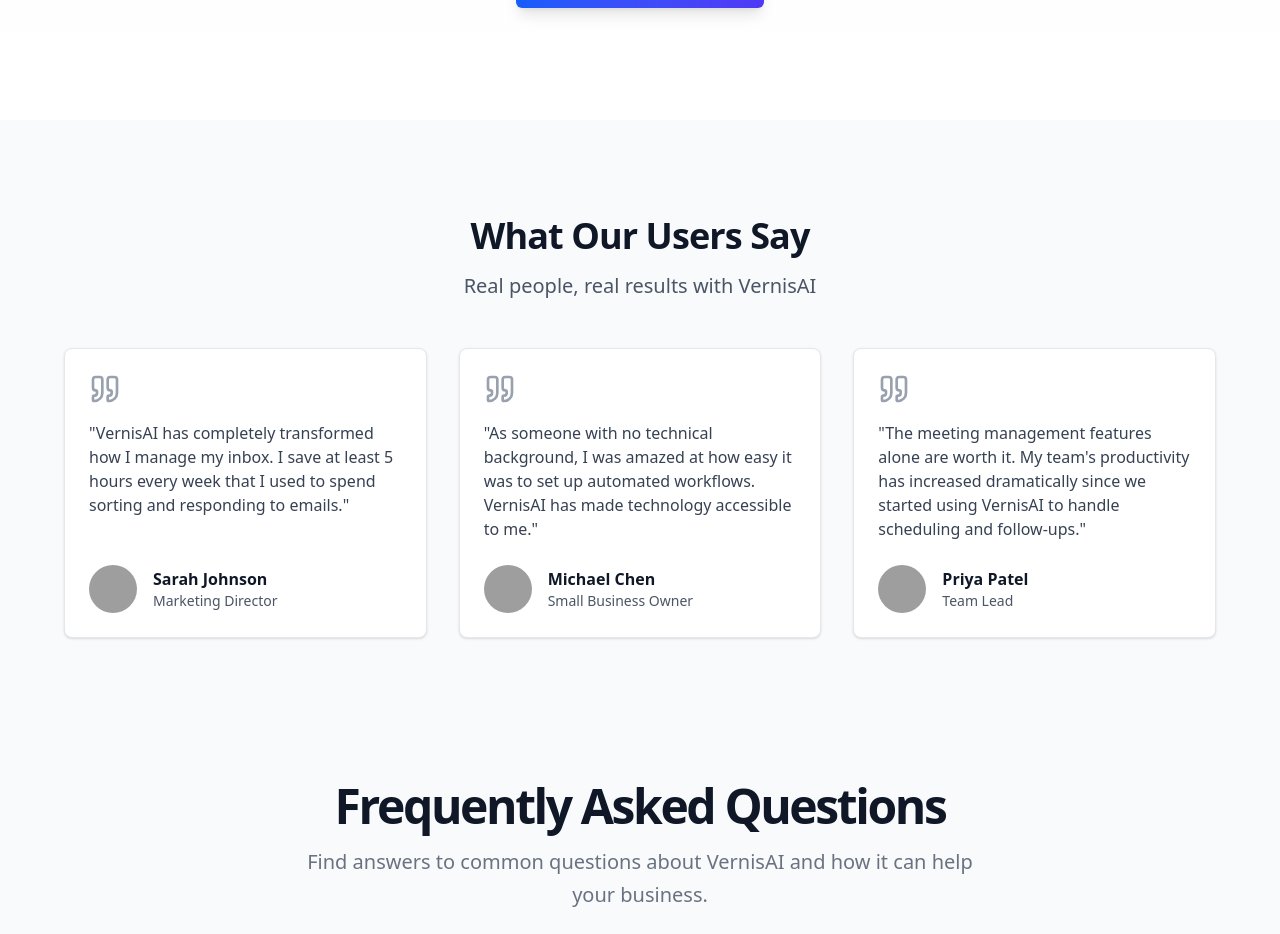
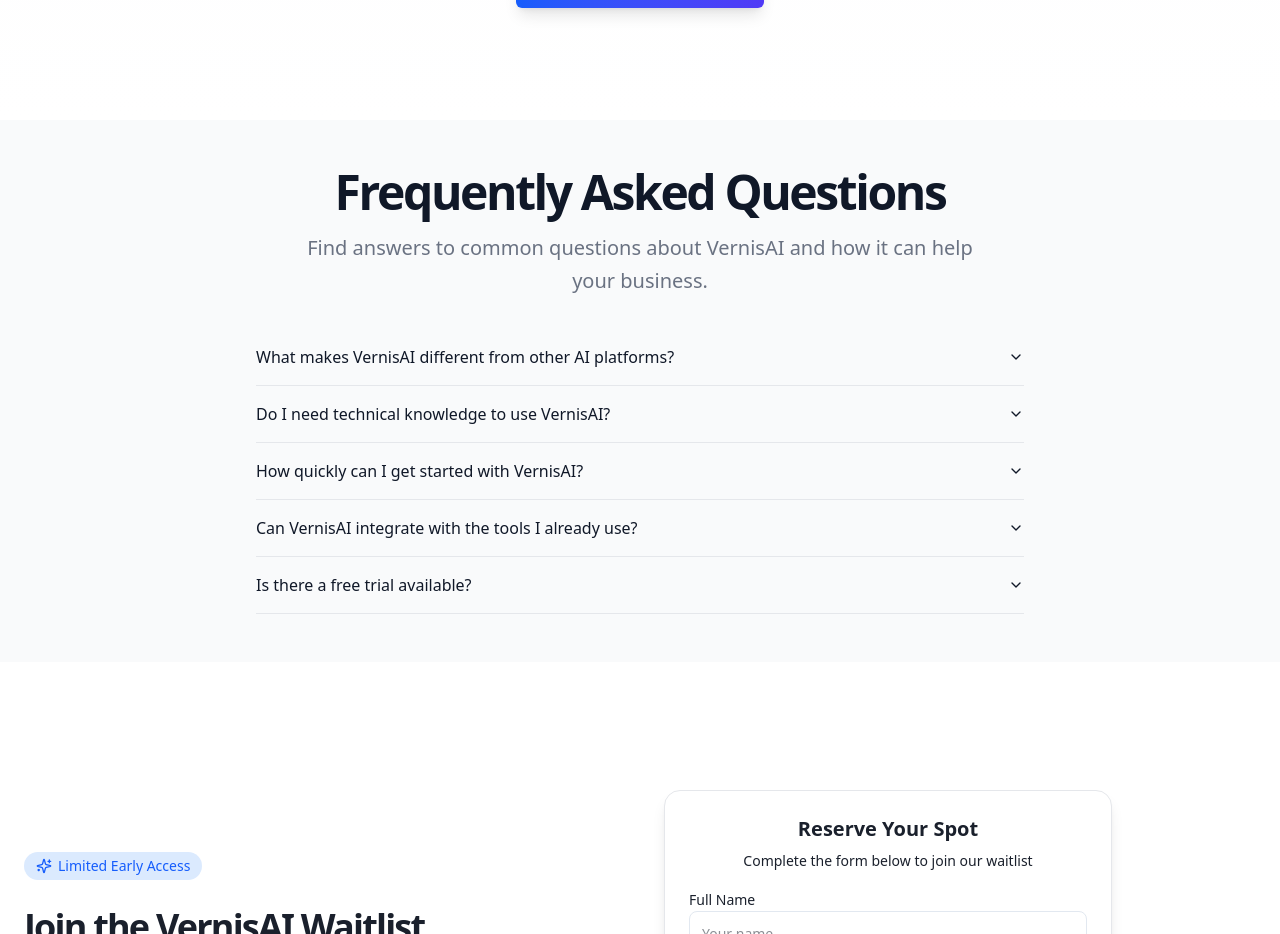
Before and after one commit to Monsoft-Solutions/vernisai-website, a React (Vite) app in the folder apps/website/: page / in a window 1280 px wide. Shown: the part 3320-4254 px from the top of the page. Built offline with nearby package versions, Linux system fonts and the light colour scheme; grey boxes are pictures that could not be loaded.

Commit message:
refactor(home): Remove Testimonials component from Home page for cleaner layout

```diff
--- a/apps/website/src/pages/Home.tsx
+++ b/apps/website/src/pages/Home.tsx
@@ -3,7 +3,6 @@
     Benefits,
     UseCaseHighlights,
     Waitlist,
-    Testimonials,
     EarlyAccessCTA,
     FAQ,
     SEO,
@@ -38,7 +37,6 @@
                     <EarlyAccessCTA />
                 </div>
                 <UseCaseHighlights />
-                <Testimonials />
                 <FAQ
                     title="Frequently Asked Questions"
                     summary="Find answers to common questions about VernisAI and how it can help your business."
```
